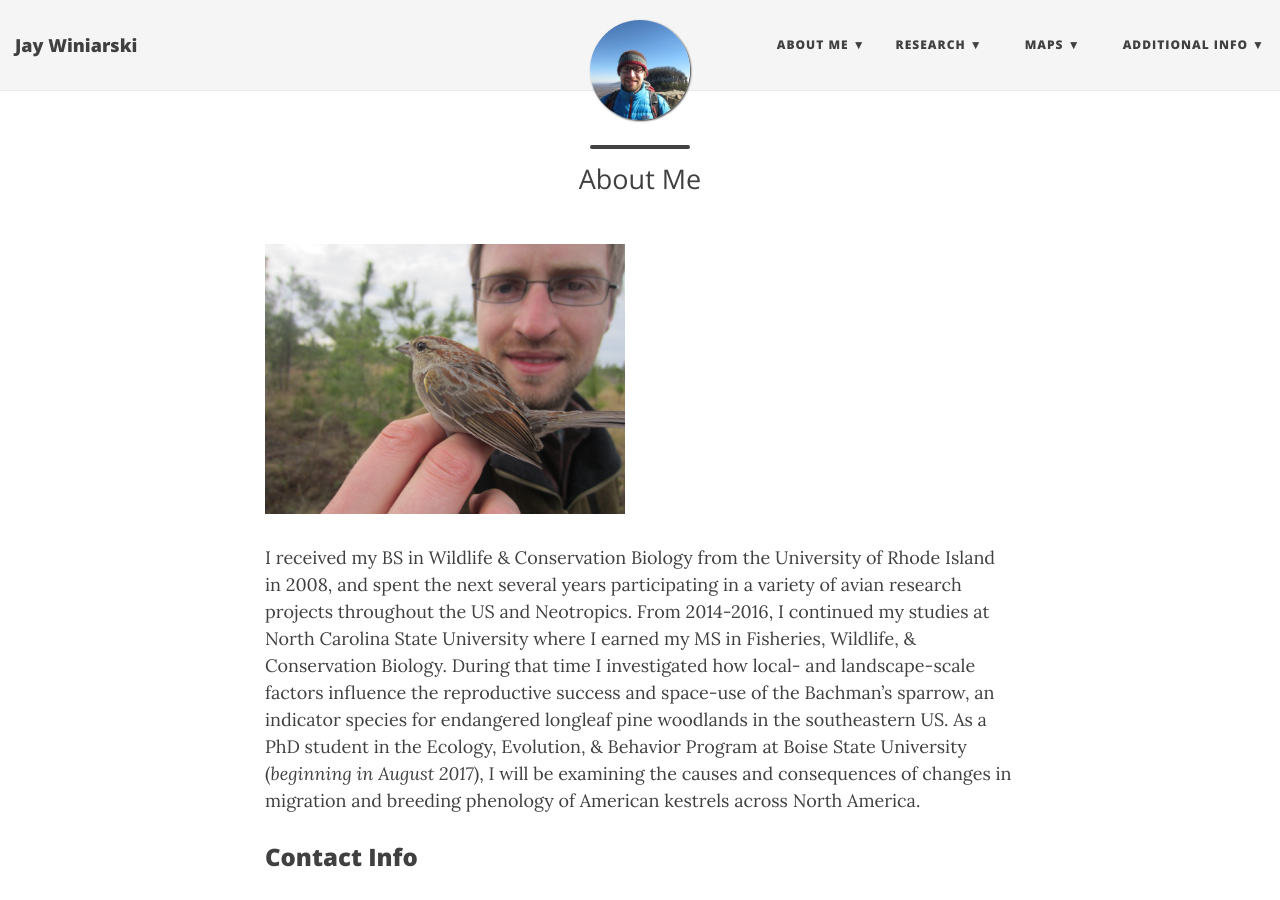
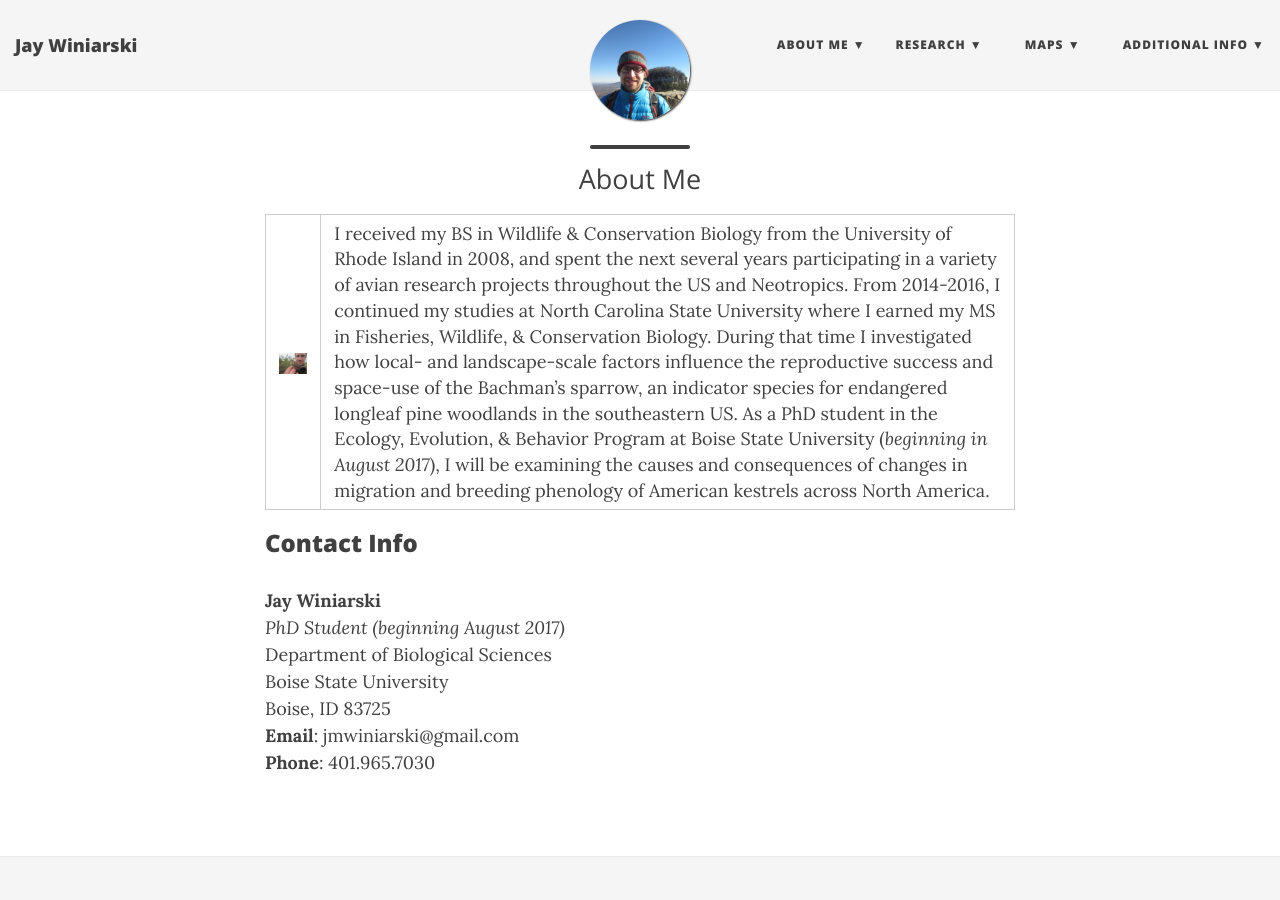
Before and after one commit to jaymwin/jaymwin.github.io, a Jekyll site: the page built from aboutme.md, in a window 1280 px wide and 900 px high. Built offline with Jekyll 4.4.1, drawn with Linux system fonts in a browser that asks for light colours; nearby versions of some CDN libraries.

Commit message:
Update aboutme.md

```diff
--- a/aboutme.md
+++ b/aboutme.md
@@ -4,9 +4,7 @@
 subtitle: "About Me"
 ---
 
-![](/img/jay_photo_2.jpg){:width="360px"}
-
-I received my BS in Wildlife & Conservation Biology from the University of Rhode Island in 2008, and spent the next several years participating in a variety of avian research projects throughout the US and Neotropics. From 2014-2016, I continued my studies at North Carolina State University where I earned my MS in Fisheries, Wildlife, & Conservation Biology. During that time I investigated how local- and landscape-scale factors influence the reproductive success and space-use of the Bachman’s sparrow, an indicator species for endangered longleaf pine woodlands in the southeastern US. As a PhD student in the Ecology, Evolution, & Behavior Program at Boise State University (*beginning in August 2017*), I will be examining the causes and consequences of changes in migration and breeding phenology of American kestrels across North America.
+| ![](/img/jay_photo_2.jpg){:width="360px"} | I received my BS in Wildlife & Conservation Biology from the University of Rhode Island in 2008, and spent the next several years participating in a variety of avian research projects throughout the US and Neotropics. From 2014-2016, I continued my studies at North Carolina State University where I earned my MS in Fisheries, Wildlife, & Conservation Biology. During that time I investigated how local- and landscape-scale factors influence the reproductive success and space-use of the Bachman’s sparrow, an indicator species for endangered longleaf pine woodlands in the southeastern US. As a PhD student in the Ecology, Evolution, & Behavior Program at Boise State University (*beginning in August 2017*), I will be examining the causes and consequences of changes in migration and breeding phenology of American kestrels across North America. |
 
 ### Contact Info
 
```
